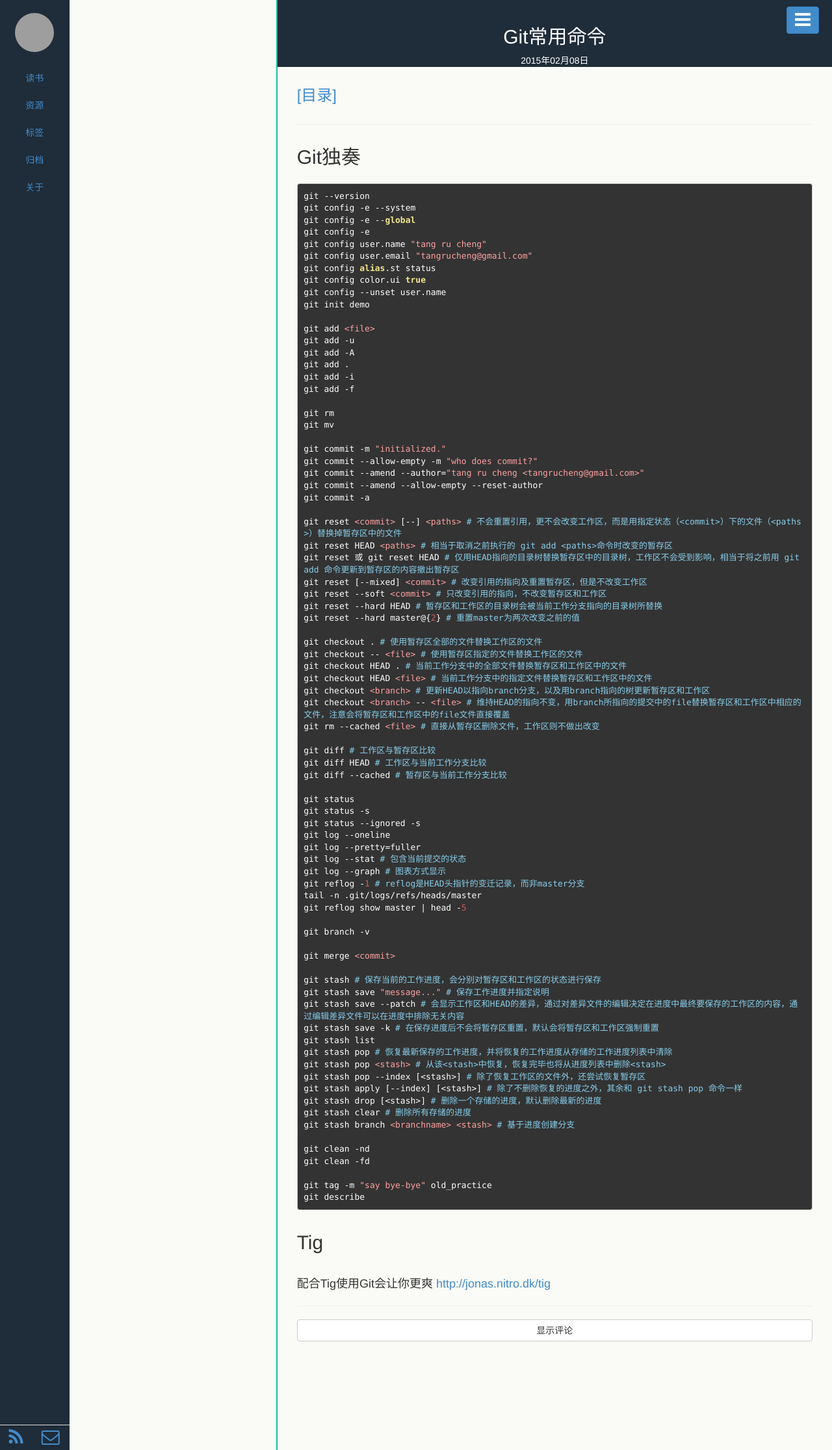
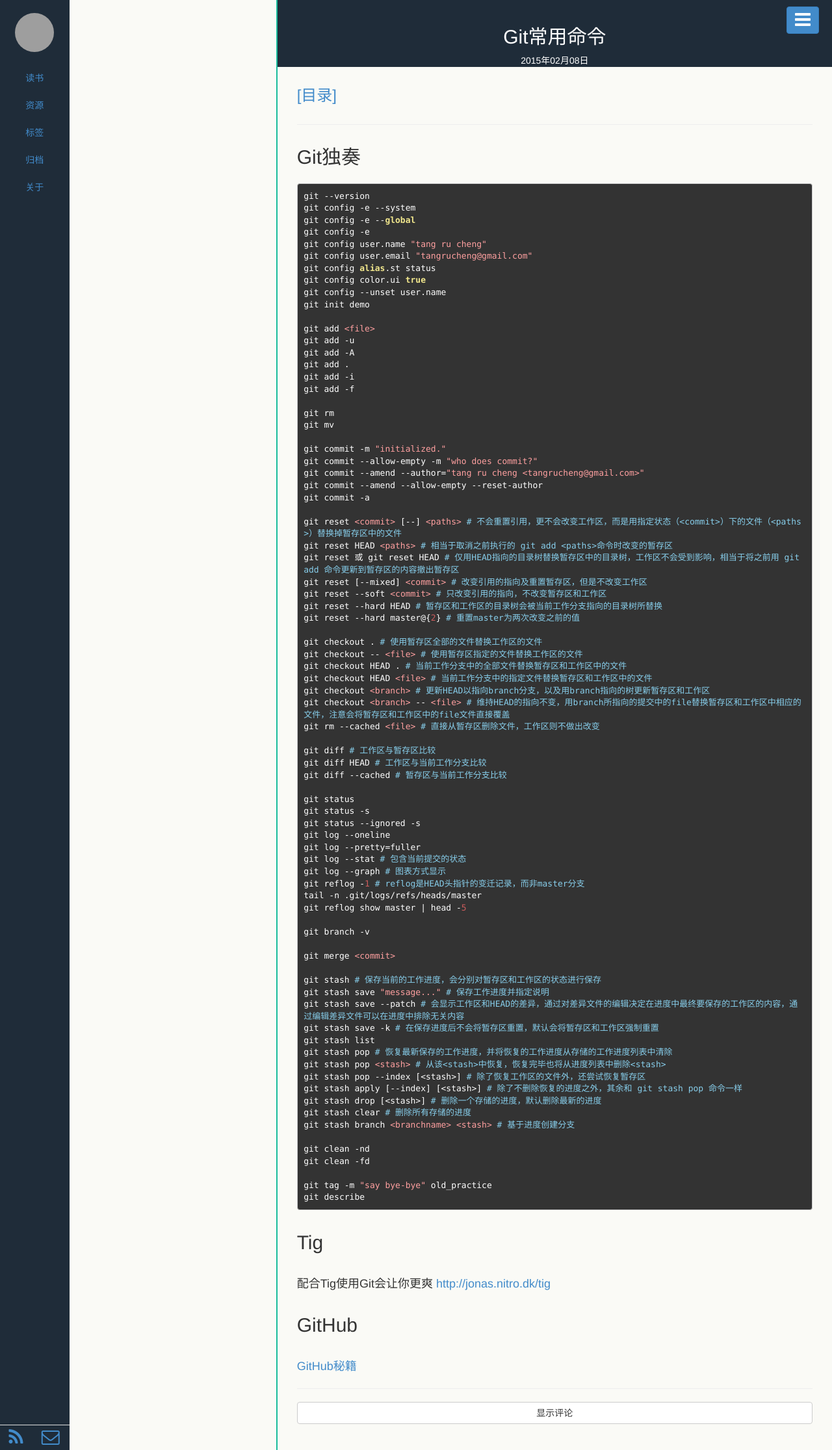
Before and after one commit to boophp/tangrucheng.github.io, a Jekyll site: the page built from _posts/2015-02-08-git-common-commands.md, in a window 1280 px wide. Shown: the whole page at 65% size. Built offline with Jekyll 4.4.1, drawn with Linux system fonts in a browser that asks for light colours; grey boxes are pictures that could not be loaded.

Commit message:
add github cheat sheet

```diff
--- a/_posts/2015-02-08-git-common-commands.md
+++ b/_posts/2015-02-08-git-common-commands.md
@@ -93,3 +93,7 @@ description:
 ## Tig
 
 配合Tig使用Git会让你更爽 <http://jonas.nitro.dk/tig>
+
+## GitHub
+
+[GitHub秘籍](https://github.com/tiimgreen/github-cheat-sheet)
```
